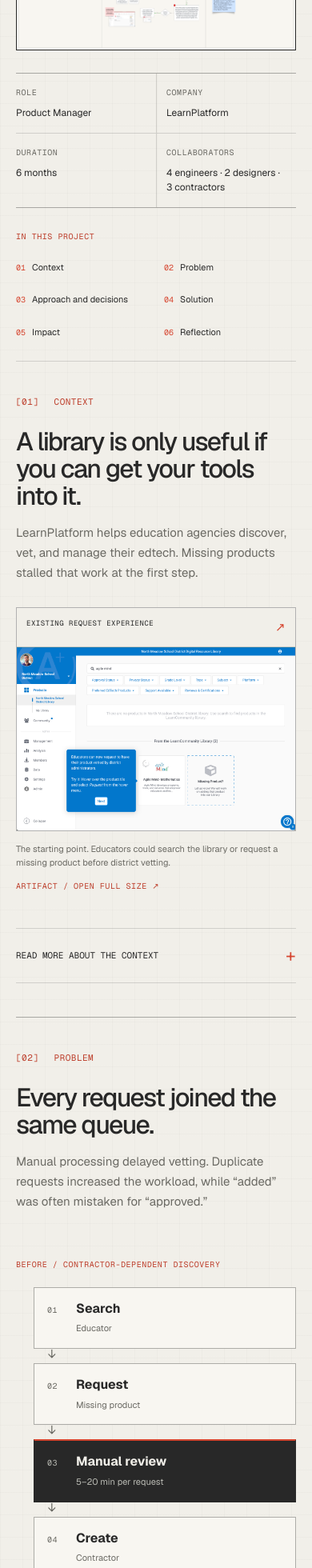
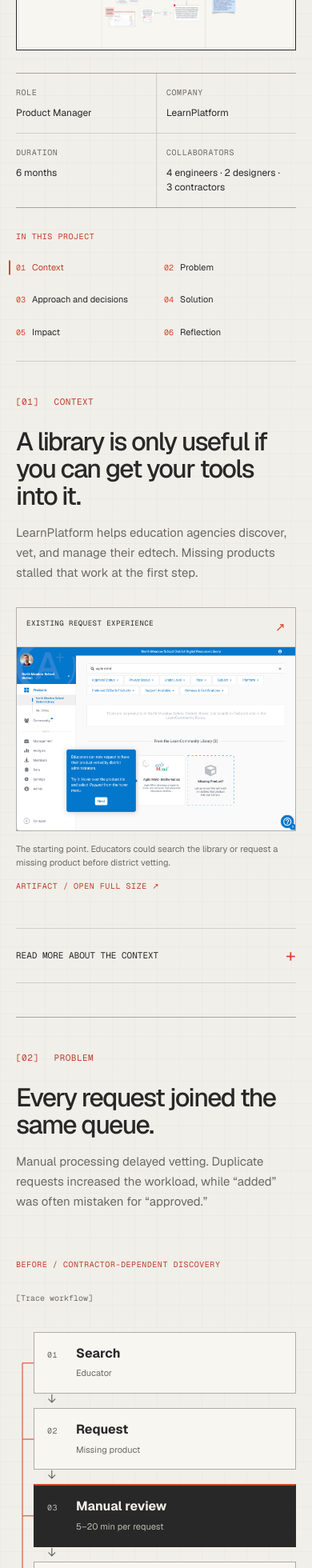
Before and after one commit to ricardougarcia/magpie-dashboards-work, a Next.js app: page /work/ccp in a window 390 px wide. Shown: the part 711-2671 px from the top of the page at 80% size. Built offline with nearby package versions, Linux system fonts and the light colour scheme.

Commit message:
Add CCP reading motion and fluid artifact inspection

```diff
--- a/src/components/portfolio/artifact-viewer.tsx
+++ b/src/components/portfolio/artifact-viewer.tsx
@@ -17,6 +17,8 @@
   const [zoom, setZoom] = useState(1);
   const viewport = useRef<HTMLDivElement>(null);
   const detail = artifact.details?.find((entry) => entry.id === detailId);
+  const crop = detail?.crop ?? { x: 0, y: 0, width: 1, height: 1 };
+  const ratio = artifact.width * crop.width / (artifact.height * crop.height);
   const viewportId = `${artifact.id}-viewport`;
   useLayoutEffect(() => {
     if (viewport.current) {
@@ -36,9 +38,11 @@
       <output aria-label="Map zoom">{zoom}×</output>
       <button type="button" disabled={zoom === 4} aria-label="Zoom in on map" onClick={() => setZoom((value) => Math.min(4, value + 1))}>+</button>
     </div>
-    <div ref={viewport} id={viewportId} className={styles.viewerViewport} tabIndex={0} role="region" aria-label={`${detail?.label ?? artifact.label}, ${zoom} times magnification`} style={{ aspectRatio: detail ? `${artifact.width * detail.crop.width} / ${artifact.height * detail.crop.height}` : `${artifact.width} / ${artifact.height}` }}>
+    <div ref={viewport} id={viewportId} className={styles.viewerViewport} tabIndex={0} role="region" aria-label={`${detail?.label ?? artifact.label}, ${zoom} times magnification`} style={{ aspectRatio: String(ratio) }}>
       <div className={styles.viewerSurface} style={{ width: `${zoom * 100}%` }}>
-      {detail ? <ArtifactCrop artifact={artifact} detail={detail} magnification={zoom} /> : <Image src={artifact.src} alt={artifact.alt} width={artifact.width} height={artifact.height} sizes={`(max-width: 760px) ${zoom * 100}vw, ${zoom * 1100}px`} />}
+      <div className={styles.viewerMap} data-map-camera style={{ paddingTop: `${100 / ratio}%` }}>
+        <Image src={artifact.src} alt={detail ? `${detail.label}: ${detail.caption}` : artifact.alt} width={artifact.width} height={artifact.height} sizes="(max-width: 760px) 1000vw, 6000px" style={{ width: `${100 / crop.width}%`, left: `${-100 * crop.x / crop.width}%`, top: `${-100 * crop.y / crop.height}%` }} />
+      </div>
       </div>
     </div>
     <div className={styles.viewerCaption}>
--- a/src/components/portfolio/portfolio.module.css
+++ b/src/components/portfolio/portfolio.module.css
@@ -30,6 +30,11 @@
 .footer a:hover, .boardLink:hover { color: var(--signal); }
 
 /* Project: a visual reading surface with a persistent route back to the Board. */
+.projectPage :global(.panel-incoming-sheet) { border-top: 0; background: linear-gradient(rgba(40, 40, 40, .018) 1px, transparent 1px), linear-gradient(90deg, rgba(40, 40, 40, .018) 1px, transparent 1px), var(--paper); background-size: 28px 28px; }
+.readingIndex { position: relative; }
+.readingMarker { position: absolute; top: 0; left: 0; width: 2px; height: 18px; background: var(--signal); opacity: 0; pointer-events: none; transition: transform 420ms cubic-bezier(.22, 1, .36, 1), opacity 220ms ease; }
+.sectionRail a[aria-current="location"] { color: var(--signal-text); }
+.sectionRail a:focus-visible, .flowCaption button:focus-visible { outline: 2px solid var(--signal); outline-offset: 4px; }
 .projectHero { display: grid; grid-template-columns: 1.05fr 1fr; gap: 48px; padding: 48px var(--portfolio-gutter); align-items: center; }
 .heroCopy { padding: 10px 0; }
 .heroCopy h1 { font-size: clamp(44px, 5.4vw, 82px); font-weight: 500; line-height: .97; letter-spacing: -.065em; margin-top: 32px; overflow-wrap: break-word; }
@@ -89,6 +94,14 @@
 .detailItems h3 { font-size: 16px; font-weight: 600; margin-bottom: 8px; }
 .detailItems p, .prose p { font-size: 15px; line-height: 1.75; color: var(--muted); }
 .flowFigure { padding: 28px 0; }
+.flowCaption { display: flex; align-items: baseline; justify-content: space-between; gap: 12px 24px; flex-wrap: wrap; }
+.flowCaption button { min-height: 44px; padding: 8px 0; border: 0; background: none; color: var(--muted); font: 10px/1.6 var(--font-mono), monospace; cursor: var(--cursor-action); }
+.flowCaption button:hover { color: var(--signal-text); }
+.flowDrawing { position: relative; display: flow-root; }
+.workflowInk { position: absolute; top: 20px; left: 0; overflow: visible; pointer-events: none; fill: none; stroke: var(--signal); stroke-width: 1.5; opacity: .7; }
+.workflowInk path { vector-effect: non-scaling-stroke; }
+.workflowInk[data-playing="true"] path { animation: workflowDraw 2200ms cubic-bezier(.4, 0, .2, 1) both; }
+@keyframes workflowDraw { from { stroke-dasharray: 1; stroke-dashoffset: 1; } to { stroke-dasharray: 1; stroke-dashoffset: 0; } }
 .flow { display: flex; list-style: none; padding: 0; margin: 20px 0 0; gap: 20px; }
 .flow li { flex: 1; min-width: 0; position: relative; padding: 14px 12px 20px; border: 1px solid var(--line-strong); background: var(--paper-raised); }
 .flow li:not(:last-child)::after { content: "→"; position: absolute; right: -17px; top: calc(50% - 9px); color: var(--muted); font: 16px var(--font-mono), monospace; }
@@ -147,6 +160,7 @@
   .metrics dd { font-size: 42px; }
   .metrics dt { margin-top: 8px; max-width: none; }
   .flow { flex-direction: column; gap: 18px; margin-left: 22px; }
+  .workflowInk { left: 22px; }
   .flow li { display: grid; grid-template-columns: 24px 1fr; align-items: baseline; padding: 16px; gap: 2px 12px; }
   .flow strong { margin-top: 0; font-size: 16px; }
   .flow li > span:last-child { grid-column: 2; margin-top: 4px; font-size: 11px; }
@@ -159,10 +173,14 @@
 
 @media (prefers-reduced-motion: reduce) {
   .shell { scroll-behavior: auto; }
+  .readingMarker { transition: none; }
+  .workflowInk[data-playing="true"] path { animation: none; }
 }
 
 @media print {
   .masthead, .sectionRail, .footer, .startReading, .endReturn { display: none; }
+  .flowCaption button { display: none; }
+  .workflowInk[data-playing="true"] path { animation: none; }
   .projectReading { display: block; }
   .projectSection { break-inside: avoid; padding: 24px 0; }
   .artifact img { max-height: 600px; object-fit: contain; }
--- a/src/components/portfolio/project-page.tsx
+++ b/src/components/portfolio/project-page.tsx
@@ -3,6 +3,9 @@
 import { PROJECT_SECTION_TITLES, type Artifact, type PortfolioProject, type ProjectBlock } from "@/lib/portfolio-types";
 import { PortfolioShell } from "./portfolio-shell";
 import { ArtifactViewer } from "./artifact-viewer";
+import { PanelReplacement } from "@/components/panel-replacement";
+import { ProjectReadingRail } from "./project-reading-rail";
+import { WorkflowTrace } from "./workflow-trace";
 import styles from "./portfolio.module.css";
 
 function ArtifactFigure({ artifact }: { artifact: Artifact }) {
@@ -51,19 +54,7 @@
         </dl>
       );
     case "flow":
-      return (
-        <figure id={block.id} className={styles.flowFigure}>
-          <figcaption className={styles.eyebrow}>{block.label}</figcaption>
-          <ol className={styles.flow}>
-            {block.steps.map((step, index) => (
-              <li key={step.id} id={step.id} className={step.emphasis ? styles.flowEmphasis : undefined}>
-                <span className={styles.flowIndex}>{String(index + 1).padStart(2, "0")}</span>
-                <strong>{step.label}</strong><span>{step.note}</span>
-              </li>
-            ))}
-          </ol>
-        </figure>
-      );
+      return <WorkflowTrace block={block} />;
     case "decisions":
       return (
         <ol id={block.id} className={styles.decisions}>
@@ -85,8 +76,8 @@
   const coverSection = project.sections.find((section) => section.blocks.some((block) => block.type === "artifact" && block.artifactId === cover.id));
   return (
     <PortfolioShell projectNumber={project.number}>
-      <main id="portfolio-main">
-        <header className={styles.projectHero}>
+      <main id="portfolio-main" className={styles.projectPage}>
+        <PanelReplacement outgoing={<header className={styles.projectHero} data-panel-content>
           <div className={styles.heroCopy}>
             <p className={styles.eyebrow}><span>[{project.number}]</span> {project.organization} / Project</p>
             <h1 style={{ viewTransitionName: `region-${project.id}-title` }}>{project.title}<span>.</span></h1>
@@ -97,7 +88,7 @@
             <div className={styles.imageRegister} aria-hidden="true"><span>Artifact / {cover.label}</span><span>↓</span></div>
             <Image src={cover.src} alt={cover.alt} width={cover.width} height={cover.height} sizes="(max-width: 760px) 100vw, 50vw" preload />
           </a>
-        </header>
+        </header>}>
         <dl className={styles.projectFacts}>
           <div><dt>Role</dt><dd>{project.role}</dd></div>
           <div><dt>Company</dt><dd>{project.organization}</dd></div>
@@ -105,15 +96,7 @@
           <div><dt>Collaborators</dt><dd>{project.team}</dd></div>
         </dl>
         <div className={styles.projectReading}>
-          <aside className={styles.sectionRail}>
-            <nav aria-label="Project sections">
-              <p className={styles.eyebrow}>In this Project</p>
-              <ol>{project.sections.map((section, index) => (
-                <li key={section.id}><a href={`#${section.id}`}><span>{String(index + 1).padStart(2, "0")}</span>{PROJECT_SECTION_TITLES[section.kind]}</a></li>
-              ))}</ol>
-              <Link href="/drawer" className={styles.railReturn}>← Board</Link>
-            </nav>
-          </aside>
+          <ProjectReadingRail sections={project.sections.map((section) => ({ id: section.id, title: PROJECT_SECTION_TITLES[section.kind] }))} />
           <article className={styles.projectSections} aria-label={`${project.title} case study`}>
             {project.sections.map((section, index) => (
               <section key={section.id} id={section.id} className={styles.projectSection} aria-labelledby={`${section.id}-heading`}>
@@ -128,6 +111,7 @@
             <Link href="/drawer" className={styles.endReturn}><span>Return to the Board</span><span aria-hidden="true">↗</span></Link>
           </article>
         </div>
+        </PanelReplacement>
       </main>
     </PortfolioShell>
   );
--- /dev/null
+++ b/src/components/portfolio/project-reading-rail.tsx
@@ -0,0 +1,69 @@
+"use client";
+
+import { useEffect, useRef, useState } from "react";
+import { PortfolioLink } from "./portfolio-link";
+import styles from "./portfolio.module.css";
+
+export function ProjectReadingRail({ sections }: { sections: { id: string; title: string }[] }) {
+  const [active, setActive] = useState(sections[0]?.id);
+  const nav = useRef<HTMLElement>(null);
+  const marker = useRef<HTMLSpanElement>(null);
+
+  useEffect(() => {
+    const links = [...nav.current!.querySelectorAll<HTMLAnchorElement>('a[href^="#"]')];
+    const targets = links.map((link) => document.getElementById(link.hash.slice(1)));
+    let frame = 0;
+    let disposed = false;
+    const update = () => {
+      frame = 0;
+      const threshold = Math.min(160, window.innerHeight * .25);
+      let index = 0;
+      targets.forEach((target, position) => {
+        if (target && target.getBoundingClientRect().top <= threshold) index = position;
+      });
+      // A short final section cannot reach the reading threshold at the page end.
+      if (window.scrollY > 0 && window.scrollY + window.innerHeight >= document.documentElement.scrollHeight - 2) index = links.length - 1;
+      const link = links[index];
+      if (!link) return;
+      setActive(link.hash.slice(1));
+      if (marker.current) {
+        marker.current.style.transform = `translate(${link.offsetLeft - 9}px, ${link.offsetTop + link.offsetHeight / 2 - 9}px)`;
+        marker.current.style.opacity = "1";
+      }
+    };
+    const schedule = () => { if (!frame && !disposed) frame = requestAnimationFrame(update); };
+    const observer = new ResizeObserver(schedule);
+    targets.forEach((target) => { if (target) observer.observe(target); });
+    observer.observe(nav.current!);
+    schedule();
+    document.fonts?.ready.then(schedule);
+    window.addEventListener("scroll", schedule, { passive: true });
+    window.addEventListener("resize", schedule);
+    window.addEventListener("pageshow", schedule);
+    window.addEventListener("hashchange", schedule);
+    return () => {
+      disposed = true;
+      cancelAnimationFrame(frame);
+      observer.disconnect();
+      window.removeEventListener("scroll", schedule);
+      window.removeEventListener("resize", schedule);
+      window.removeEventListener("pageshow", schedule);
+      window.removeEventListener("hashchange", schedule);
+    };
+  }, [sections]);
+
+  return <aside className={styles.sectionRail}>
+    <nav ref={nav} aria-label="Project sections">
+      <p className={styles.eyebrow}>In this Project</p>
+      <div className={styles.readingIndex}>
+        <span ref={marker} className={styles.readingMarker} aria-hidden="true" />
+        <ol>{sections.map((section, index) => <li key={section.id}>
+          <a href={`#${section.id}`} aria-current={active === section.id ? "location" : undefined}>
+            <span>{String(index + 1).padStart(2, "0")}</span>{section.title}
+          </a>
+        </li>)}</ol>
+      </div>
+      <PortfolioLink href="/drawer" className={styles.railReturn}>← Board</PortfolioLink>
+    </nav>
+  </aside>;
+}
--- a/src/components/portfolio/region.module.css
+++ b/src/components/portfolio/region.module.css
@@ -118,6 +118,8 @@
 .viewerControls button[aria-pressed="true"] { background: var(--ink); color: var(--paper); box-shadow: inset 0 -2px var(--signal); }
 .viewerSurface { background: var(--paper-raised); }
 .viewerSurface > img { display: block; width: 100%; height: auto; }
+.viewerMap { position: relative; overflow: hidden; background: var(--paper-raised); transition: padding-top 900ms cubic-bezier(.22, 1, .36, 1); }
+.viewerMap > img { position: absolute; max-width: none; height: auto; transition: width 900ms cubic-bezier(.22, 1, .36, 1), left 900ms cubic-bezier(.22, 1, .36, 1), top 900ms cubic-bezier(.22, 1, .36, 1); }
 .viewerCaption { display: flex; justify-content: space-between; align-items: flex-start; gap: 24px; padding: 18px; border-top: 1px solid var(--line); }
 .viewerCaption p { font-size: 12px; line-height: 1.6; max-width: 610px; }
 .viewHint { color: var(--muted); }
@@ -182,6 +184,10 @@
 }
 
 .viewerViewport { overflow: auto; overscroll-behavior: none; scrollbar-width: none; touch-action: pan-x pan-y pinch-zoom; background: var(--paper-raised); }
+.viewerViewport { transition: aspect-ratio 900ms cubic-bezier(.22, 1, .36, 1); }
+@media (prefers-reduced-motion: reduce) {
+  .viewerViewport, .viewerMap, .viewerMap > img { transition: none; }
+}
 .viewerViewport::-webkit-scrollbar { display: none; }
 .viewerViewport:focus-visible { outline: 2px solid var(--signal); outline-offset: 3px; }
 .zoomControls { display: flex; align-items: center; gap: 12px; border-bottom: 1px solid var(--line); padding: 0 12px; font: 10px/1.5 var(--font-mono), monospace; color: var(--muted); }
--- /dev/null
+++ b/src/components/portfolio/workflow-trace.tsx
@@ -0,0 +1,62 @@
+"use client";
+
+import { useEffect, useRef, useState } from "react";
+import type { ProjectBlock } from "@/lib/portfolio-types";
+import styles from "./portfolio.module.css";
+
+export function WorkflowTrace({ block }: { block: Extract<ProjectBlock, { type: "flow" }> }) {
+  const list = useRef<HTMLOListElement>(null);
+  const [trace, setTrace] = useState({ path: "", width: 0, height: 0 });
+  const [run, setRun] = useState(0);
+  const introduced = useRef(false);
+
+  useEffect(() => {
+    const element = list.current!;
+    const measure = () => {
+      const parent = element.getBoundingClientRect();
+      const boxes = [...element.children].map((child) => child.getBoundingClientRect());
+      if (!boxes.length || !parent.width) return;
+      const vertical = getComputedStyle(element).flexDirection === "column";
+      const first = boxes[0];
+      const last = boxes.at(-1)!;
+      // Follow the existing top edges on desktop, and the open margin on mobile.
+      const path = vertical
+        ? `M -14 ${first.top - parent.top + first.height / 2} V ${last.top - parent.top + last.height / 2} ` + boxes.map((box) => `M -14 ${box.top - parent.top + box.height / 2} H 0`).join(" ")
+        : `M 0 .5 H ${last.right - parent.left}`;
+      setTrace({ path, width: parent.width, height: parent.height });
+    };
+    const resize = new ResizeObserver(measure);
+    resize.observe(element);
+    for (const child of element.children) resize.observe(child);
+    measure();
+    if (typeof IntersectionObserver === "undefined") return () => resize.disconnect();
+    const entry = new IntersectionObserver((entries) => {
+      if (!introduced.current && entries.some((item) => item.isIntersecting)) {
+        introduced.current = true;
+        setRun(1);
+        entry.disconnect();
+      }
+    }, { threshold: .15 });
+    entry.observe(element);
+    return () => { resize.disconnect(); entry.disconnect(); };
+  }, []);
+
+  const replay = () => { introduced.current = true; setRun((value) => value + 1); };
+  return <figure id={block.id} className={styles.flowFigure} data-workflow-trace data-trace-run={run}>
+    <figcaption className={styles.flowCaption}>
+      <span className={styles.eyebrow}>{block.label}</span>
+      <button type="button" onClick={replay} aria-label={`Replay ${block.label.toLowerCase()}`} aria-controls={`${block.id}-steps`}>[Trace workflow]</button>
+    </figcaption>
+    <div className={styles.flowDrawing}>
+      <ol ref={list} id={`${block.id}-steps`} className={styles.flow}>
+        {block.steps.map((step, index) => <li key={step.id} id={step.id} className={step.emphasis ? styles.flowEmphasis : undefined}>
+          <span className={styles.flowIndex}>{String(index + 1).padStart(2, "0")}</span>
+          <strong>{step.label}</strong><span>{step.note}</span>
+        </li>)}
+      </ol>
+      {trace.path && <svg key={run} className={styles.workflowInk} width={trace.width} height={trace.height} aria-hidden="true" data-playing={run > 0}>
+        <path d={trace.path} pathLength="1" />
+      </svg>}
+    </div>
+  </figure>;
+}
```
Also changed, not shown: 1 other file (tests, documents, lock files or other folders).
